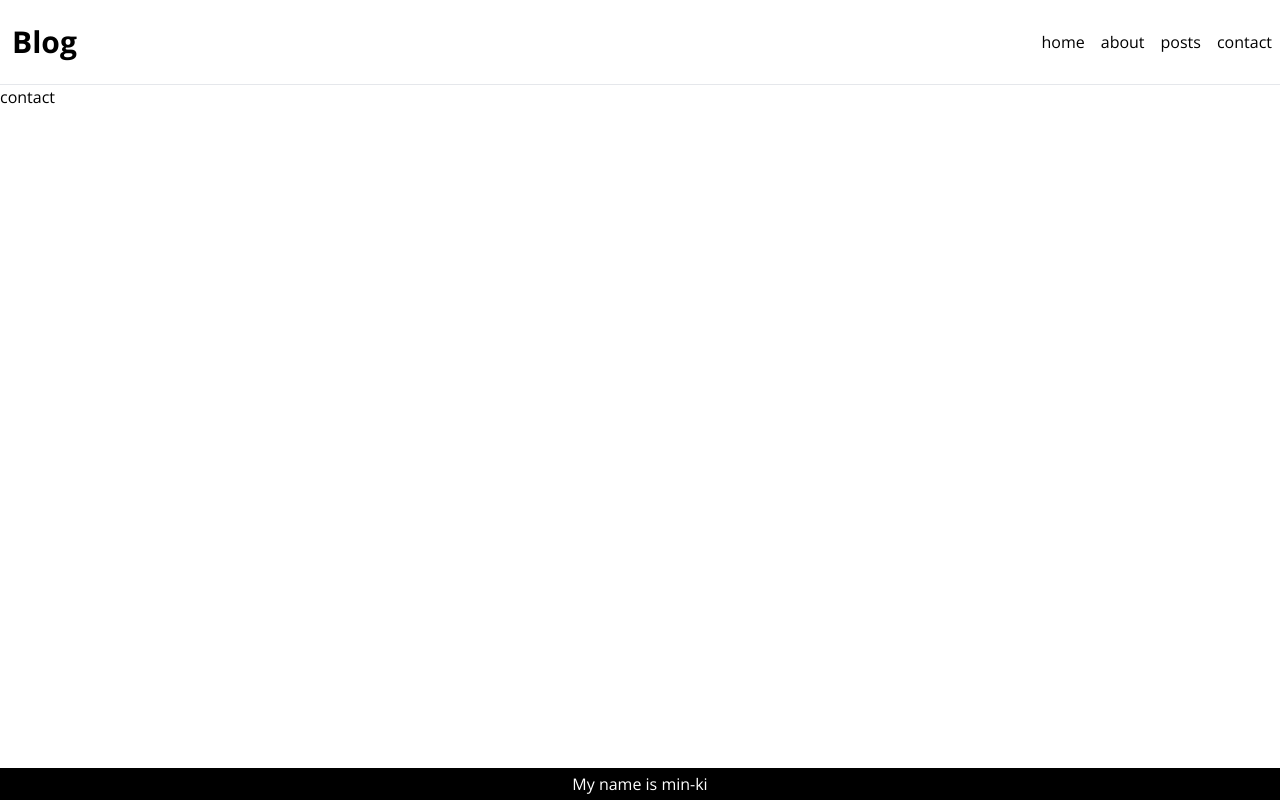
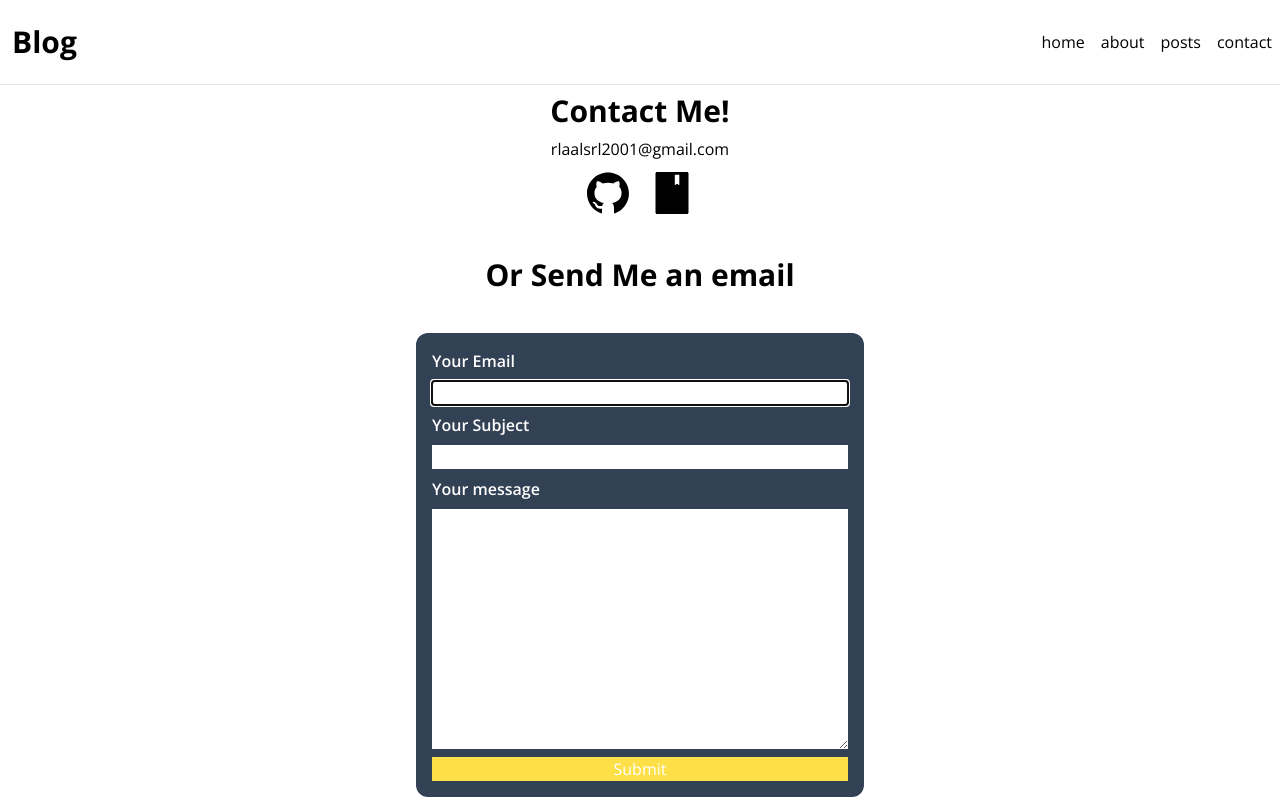
Before and after one commit to minki3/Blog, a Next.js app: page /contact in a window 1280 px wide. Built offline with nearby package versions, Linux system fonts and the light colour scheme.

Commit message:
ADD:contact페이지 레이아웃

```diff
--- a/src/app/about/page.tsx
+++ b/src/app/about/page.tsx
@@ -1,3 +1,21 @@
+import Profile from "../Profile/profile";
+
+const TITLE_CLASS = "text-2xl font-bold, text-gray-800 my-2";
+
 export default function About() {
-  return <div>about</div>;
+  return (
+    <>
+      <Profile />
+      <section className="bg-gary-100 shadow-lg p-8 m-8 text-center">
+        <h2 className={TITLE_CLASS}>Who AM I?</h2>
+        <p>개발을 사랑하는 프론트엔드 개발자</p>
+        <h2 className={TITLE_CLASS}>Skills</h2>
+        <p>
+          React, Javascript
+          <br />
+          Git, VS Code
+        </p>
+      </section>
+    </>
+  );
 }
--- /dev/null
+++ b/src/app/contact/banner.tsx
@@ -0,0 +1,22 @@
+export interface BannerType {
+  message: string;
+  state: "success" | "error";
+}
+
+export default function Banner({
+  banner: { message, state },
+}: {
+  banner: BannerType;
+}) {
+  const isSuccess = state === "success";
+  const icon = isSuccess ? "!!" : "실패 ";
+  return (
+    <p
+      className={`p-2 rounded-lg text-center ${
+        isSuccess ? "bg-green-300 " : " bg-red-300"
+      }`}
+    >
+      {message} {icon}
+    </p>
+  );
+}
--- /dev/null
+++ b/src/app/contact/contactForm.tsx
@@ -0,0 +1,79 @@
+"use client";
+
+import { ChangeEvent, FormEvent, useState } from "react";
+import Banner, { BannerType } from "./banner";
+
+interface Formtype {
+  from: string;
+  subject: string;
+  message: string;
+}
+
+export default function ContactForm() {
+  const [form, setForm] = useState<Formtype>({
+    from: "",
+    subject: "",
+    message: "",
+  });
+  const [banner, setBanner] = useState<BannerType | null>();
+
+  const onChange = (e: ChangeEvent<HTMLInputElement | HTMLTextAreaElement>) => {
+    const { name, value } = e.target;
+    setForm((prev) => ({ ...prev, [name]: value }));
+  };
+
+  const onSubmit = (e: FormEvent<HTMLFormElement>) => {
+    e.preventDefault();
+    console.log(form);
+    setBanner({ message: "성공", state: "error" });
+    setTimeout(() => {
+      setBanner(null);
+    }, 3000);
+  };
+
+  return (
+    <section className="w-full max-w-md">
+      {banner && <Banner banner={banner} />}
+      <form
+        onSubmit={onSubmit}
+        className="flex flex-col gap-2 my-2 p-4 bg-slate-700 rounded-xl text-white "
+      >
+        <label htmlFor="from" className=" font-semibold">
+          Your Email
+        </label>
+        <input
+          type="email"
+          id="from"
+          name="from"
+          required
+          autoFocus
+          onChange={onChange}
+          className="text-black"
+        />
+        <label htmlFor="subject" className=" font-semibold">
+          Your Subject
+        </label>
+        <input
+          type="text"
+          id="subject"
+          name="subject"
+          required
+          onChange={onChange}
+          className="text-black"
+        />
+        <label htmlFor="message" className=" font-semibold">
+          Your message
+        </label>
+        <textarea
+          id="message"
+          name="message"
+          rows={10}
+          required
+          onChange={onChange}
+          className="text-black"
+        />
+        <button className="bg-yellow-300 hover:bg-yellow-600">Submit</button>
+      </form>
+    </section>
+  );
+}
--- a/src/app/contact/page.tsx
+++ b/src/app/contact/page.tsx
@@ -1,3 +1,30 @@
+import { AiFillBook, AiFillGithub } from "react-icons/ai";
+import ContactForm from "./contactForm";
+
+const LINKS = [
+  { icon: <AiFillGithub />, url: "https://github.com/minki3" },
+  { icon: <AiFillBook />, url: "https://velog.io/@minki3" },
+];
+
 export default function Contact() {
-  return <div>contact</div>;
+  return (
+    <section className="flex flex-col items-center">
+      <h2 className="text-3xl font-bold my-2">Contact Me!</h2>
+      <p>rlaalsrl2001@gmail.com</p>
+      <ul className="flex gap-4 my-2">
+        {LINKS.map((item, idx) => (
+          <a
+            key={idx}
+            href={item.url}
+            target="_blank"
+            className="text-5xl hover:text-yellow-400"
+          >
+            {item.icon}
+          </a>
+        ))}
+      </ul>
+      <h2 className="text-3xl font-bold m-8">Or Send Me an email</h2>
+      <ContactForm />
+    </section>
+  );
 }
```
